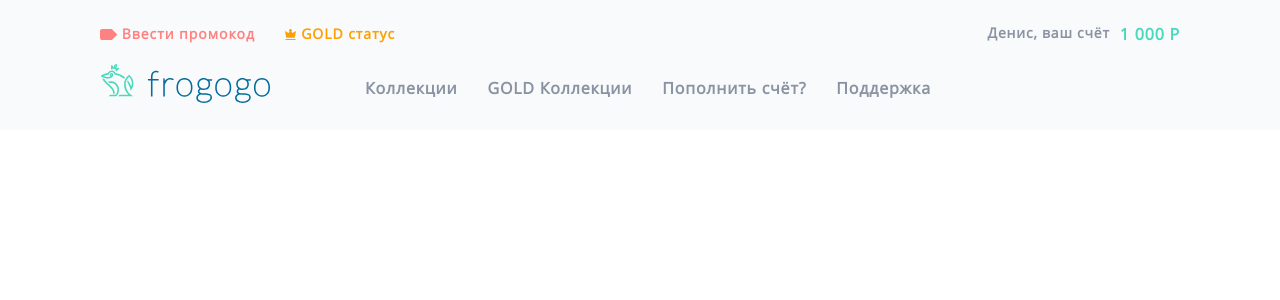
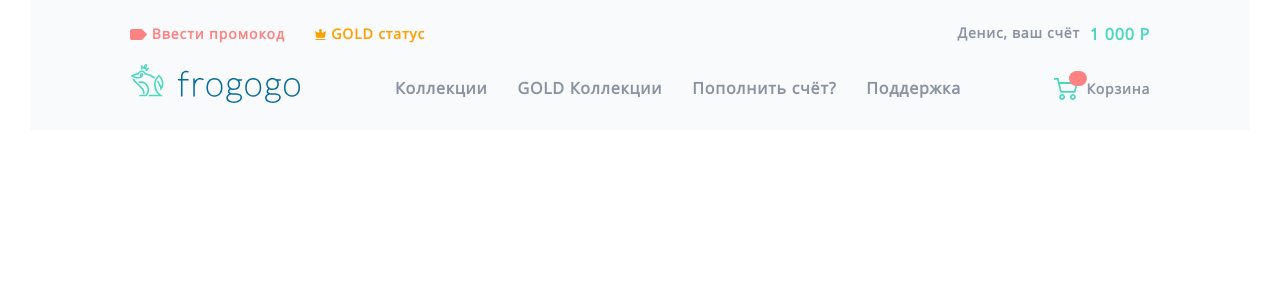
Before and after one commit to FirsovRG/frogogo, a React (Create React App) app: page / in a window 1280 px wide. Shown: the top 300 px of the page. Built offline with nearby package versions, Linux system fonts and the light colour scheme; the HTML template or start-up script is replaced by a standard one.

Commit message:
added cart

```diff
--- /dev/null
+++ b/src/Components/Cart/Cart.jsx
@@ -0,0 +1,16 @@
+import React from 'react';
+import cartSvg from '../../Assets/svg/icon-cart-header.svg';
+import cartBablSvg from '../../Assets/svg/icon-cart-babl-header.svg';
+import styles from './Cart.module.css';
+
+export const Cart = () => {
+	return (
+		<div className={styles.cartContainer}>
+			<div className={styles.cartIcon}>
+				<img src={cartSvg} alt='cart' />
+				<img src={cartBablSvg} alt='count' className={styles.cartBabl} />
+			</div>
+			Корзина
+		</div>
+	);
+};
--- /dev/null
+++ b/src/Components/Cart/Cart.module.css
@@ -0,0 +1,22 @@
+.cartContainer {
+	margin-left: auto;
+	display: flex;
+	align-items: center;
+	font-size: 0.875rem;
+	font-weight: 600;
+	cursor: pointer;
+}
+
+.cartIcon {
+	display: flex;
+	align-items: center;
+	position: relative;
+	width: 33px;
+	height: 35px;
+}
+
+.cartBabl {
+	position: absolute;
+	right: 0;
+	top: 0;
+}
--- /dev/null
+++ b/src/Components/Cart/index.js
@@ -0,0 +1 @@
+export * from './Cart';
--- a/src/Components/Header/Header.jsx
+++ b/src/Components/Header/Header.jsx
@@ -5,6 +5,7 @@ import goldStatusSvg from '../../Assets/svg/icon-gold-header.svg';
 import logoSvg from '../../Assets/svg/logo-frogogo-header.svg';
 import { Navigation } from '../Navigation/';
 import { NavLink } from 'react-router-dom';
+import { Cart } from '../Cart';
 
 export const Header = () => {
 	return (
@@ -25,6 +26,7 @@ export const Header = () => {
 					<img src={logoSvg} alt='logo' />
 				</div>
 				<Navigation />
+				<Cart />
 			</div>
 		</header>
 	);
--- a/src/Components/Header/Header.module.css
+++ b/src/Components/Header/Header.module.css
@@ -1,7 +1,6 @@
 header {
 	height: 80px;
 	width: 100%;
-    background-color: #f9fafb;
     padding: 25px 100px;
 }
 
--- a/src/Components/Layout/Layout.module.css
+++ b/src/Components/Layout/Layout.module.css
@@ -1,5 +1,5 @@
 .layout {
-	max-width: 1280px;
+	max-width: 1220px;
 	display: flex;
 	margin: auto;
 }
--- a/src/index.css
+++ b/src/index.css
@@ -19,3 +19,9 @@ html {
 	line-height: 1.15;
 	letter-spacing: 0.05rem;
 }
+
+header,
+footer {
+	background-color: #f9fafb;
+	color: #8a93a3;
+}
```
